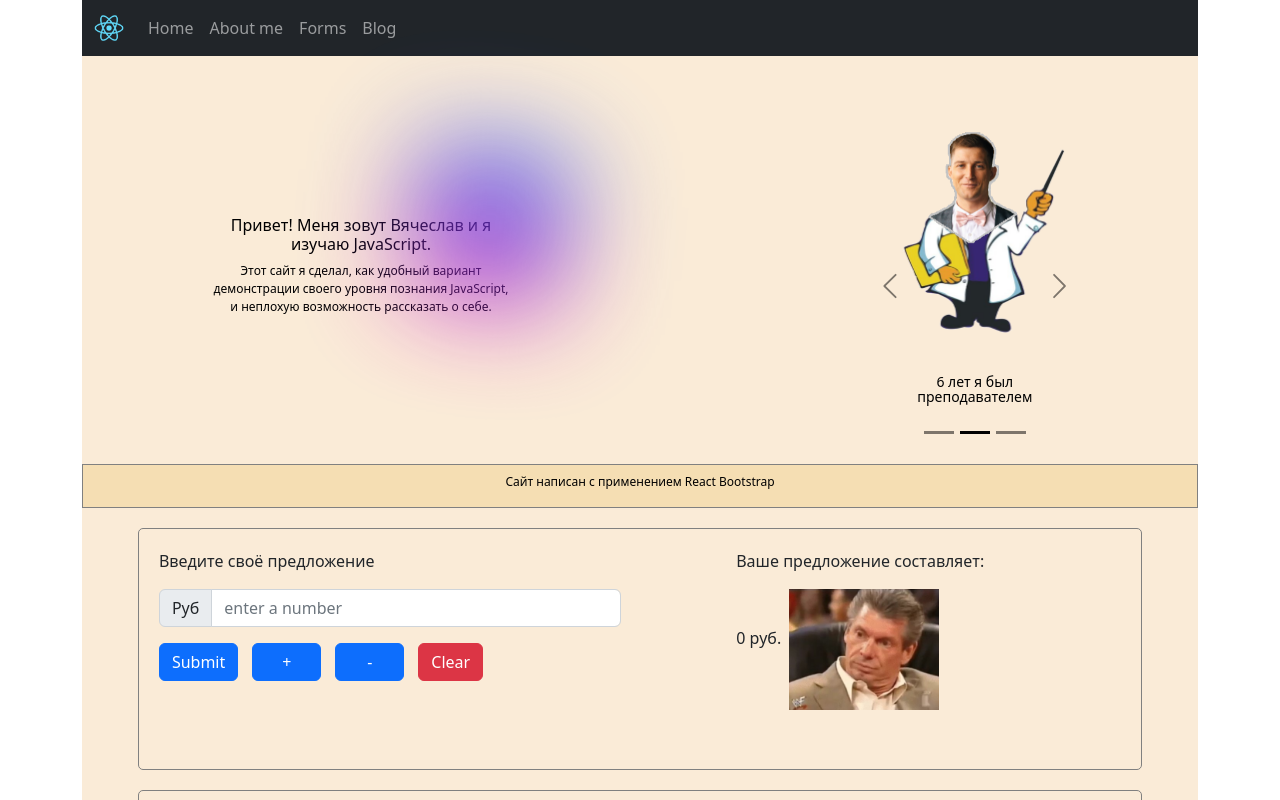
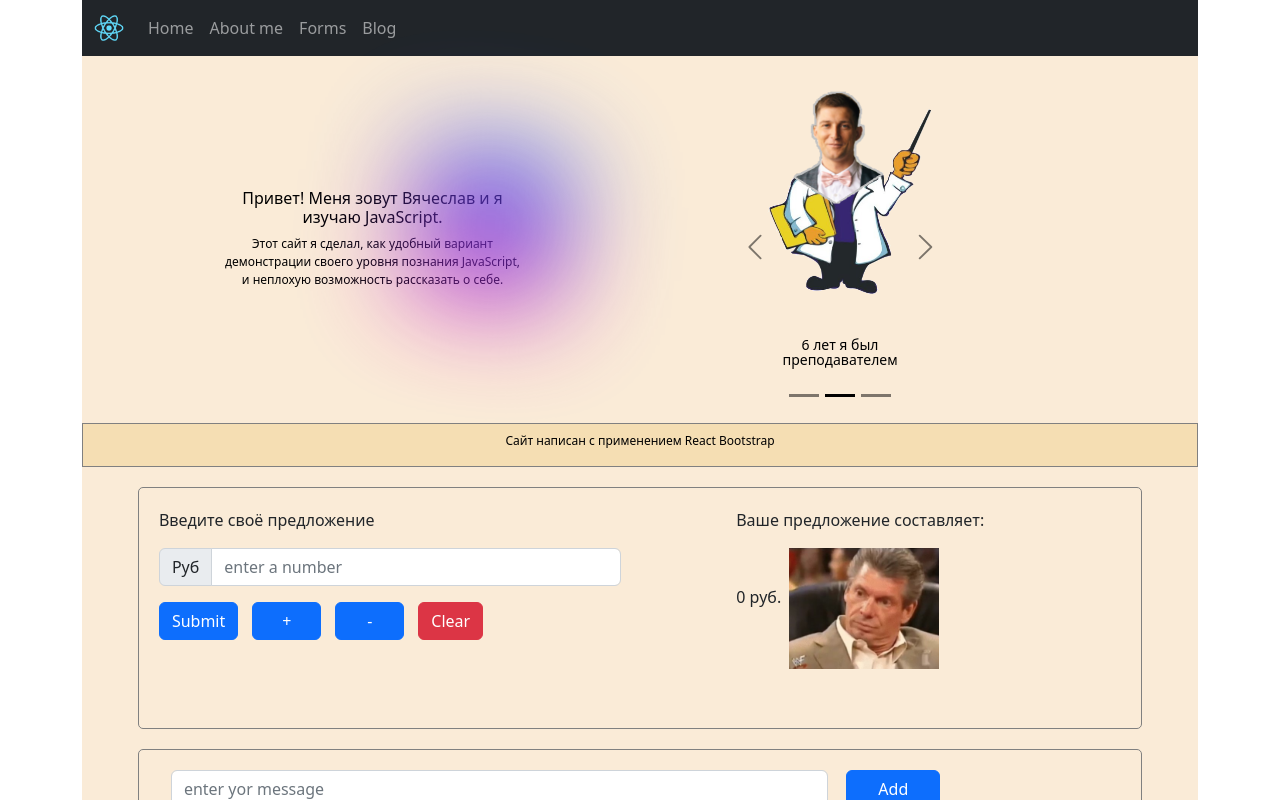
Before and after one commit to Vichislav/React_card, a React (Create React App) app: page /#/ in a window 1280 px wide. Shown: the top 800 px of the page. Built offline with nearby package versions, Linux system fonts and the light colour scheme.

Commit message:
card css & html refactoring carusel

```diff
--- a/src/css/home.css
+++ b/src/css/home.css
@@ -8,7 +8,7 @@
 .wrapContainer { /*контейнер для карусели и для текста*/
     margin: auto;
     display: flex;
-    flex-wrap: wrap;
+    /*flex-wrap: wrap;*/
     justify-content: center;
     align-items: center;
 }
@@ -24,9 +24,9 @@
 }
 .wrapContainerCarousel {
     height: auto;
-    min-width: 400px;
-    width: 40%;
-    margin-top: 5%;
+    width: 450px;
+    /*width: 40%;*/
+    margin-top: 15px;
 }
 .wrapContainerContent { /*контейнер для текста слева и градиента*/
     margin-right: 10%;
@@ -34,13 +34,13 @@
     justify-content: center;
     align-items: center;
     flex-direction: column;
-    height: 40%; /*!!!*/
-    width: 50%;
+    height: auto; /*!!!*/
+    width: 400px;
 }
 
 .wrapContainerContentTitle {
     text-align: center;
-    margin-top: 5%;
+    margin-top: 15px;
     min-width: 300px;
     width: 50%;
     font-size: 2vh;
@@ -70,7 +70,7 @@
     .wrapContainerContentGradient {
         width: 100px;
         height: 100px;
-        left: 265px;
+        left: 220px;
         top: 210px;
     }
 }
@@ -78,11 +78,15 @@
 .carWrap { /*общий контейнер*/
     height: 352px; /*!!!*/
     width: 100%;
-    min-width: 400px;
+    min-width: 450px; /***/
     position: relative;
     z-index: 4;
 }
-
+@media only screen and (max-width: 1100px) {
+    .carWrap {
+        left: -10%;
+    }
+}
 .carWrapImg { /*контейнер для картинки, она поверх*/
 
     top: -3%;
@@ -269,6 +273,7 @@
 }
 
 .wrapStudyRowItemLeft {
+    margin: 15px;
     display: flex;
     flex-direction: column;
     justify-content: center;
@@ -284,6 +289,7 @@
     height: auto;
  }
 .wrapStudyRowItemRight {
+    margin: 15px;
     display: flex;
     flex-direction: column;
     justify-content: center;
```
